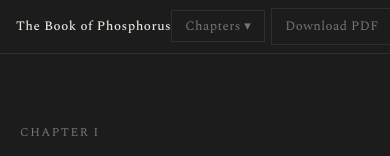
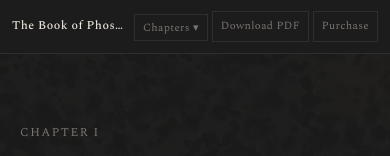
Before and after one commit to Ashosystem/the-book-of-phosphorous, a plain HTML site: page index.html in a window 390 px wide. Shown: the top 156 px of the page. Drawn offline with nearby package versions, Linux system fonts and the light colour scheme.

Commit message:
Add textured page background and fix mobile nav overflow
- Dark mottled texture (author-supplied) on a fixed full-viewport layer
  behind the content, so chapters scroll over it; solid --bg remains as
  the loading fallback. Verified at 390/1440/2560px widths.
- On small screens the nav buttons overflowed the viewport; tighten
  button sizing and let the logo shrink with an ellipsis so Chapters /
  Download PDF / Purchase always fit.

Co-Authored-By: Claude Fable 5 <noreply@anthropic.com>

```diff
--- a/style.css
+++ b/style.css
@@ -20,6 +20,19 @@ html { scroll-behavior: smooth; }
 body {
   background: var(--bg);
   color: var(--text);
+}
+
+/* Textured backdrop: fixed full-viewport layer so the long chapter pages
+   scroll over it (mobile-safe, unlike background-attachment: fixed). */
+body::before {
+  content: "";
+  position: fixed;
+  inset: 0;
+  z-index: -1;
+  background: var(--bg) url("images/background.jpeg") center / cover no-repeat;
+}
+
+body {
   font-family: 'Spectral', Georgia, serif;
   font-size: 19px;
   line-height: 1.85;
@@ -392,8 +405,11 @@ body {
 @media (max-width: 580px) {
   body { font-size: 17px; }
 
-  .site-nav { padding: 0 16px; }
-  .nav-logo { font-size: 13px; }
+  .site-nav { padding: 0 12px; gap: 8px; }
+  /* Let the logo shrink and ellipsize so the buttons always fit on screen */
+  .nav-logo { font-size: 12px; flex: 1 1 auto; min-width: 0; overflow: hidden; text-overflow: ellipsis; }
+  .nav-right { gap: 4px; }
+  .nav-btn { font-size: 11px; padding: 4px 8px; }
 
   .chapter-main { padding-left: 20px; padding-right: 20px; }
 
```
Also changed, not shown: images/background.jpeg (added).
